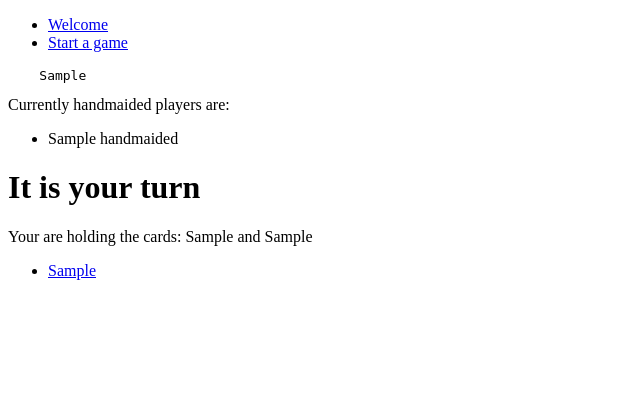
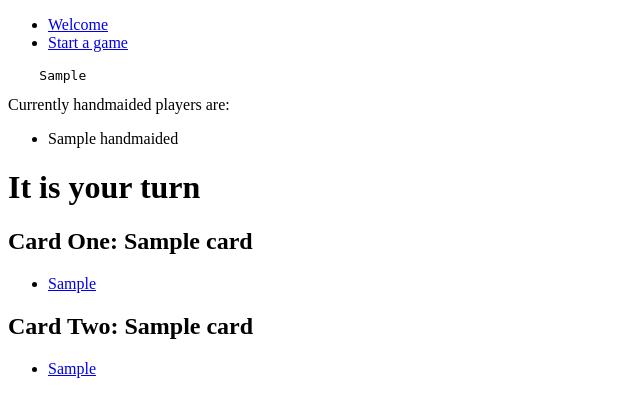
Before and after one commit to allanderek/love-letter-web, a Flask app: template app/templates/viewgame.html in a window 1280 px wide. Shown: the top 417 px of the page, without its empty margins (0-640 px from the left). Run offline with Flask 2, Linux system fonts and the light colour scheme; the template is opened without the code that fills it: most values are stand-ins (such as "Sample title", 1, 10 or a date in 2020); some libraries are stand-ins or nearby versions.

Commit message:
A bit more cleanup of the interface, you are now given two lists of possible moves, one for each card.

```diff
--- a/app/main.py
+++ b/app/main.py
@@ -2,6 +2,7 @@
 
 from enum import IntEnum
 import random
+from collections import namedtuple
 
 import unittest
 
@@ -13,7 +14,7 @@ from wtforms.validators import DataRequired, Email
 
 
 application = flask.Flask(__name__)
-application.secret_key = b'7a\xe1f\x17\xc9C\xcb*\x85\xc1\x95G\x97\x03\xa3D\xd3F\xcf\x03\xf3\x99>'
+application.secret_key = b'7a\xe1f\x17\xc9C\xcb*\x85\xc1\x95G\x97\x03\xa3D\xd3F\xcf\x03\xf3\x99>'  # noqa
 application.live_server_port = 5000
 
 
@@ -98,14 +99,14 @@ def viewgame(game_no, secret):
         player = ''  # This way it won't be this player's turn.
     if not game.is_game_finished() and game.on_turn[0] == player:
         possible_moves = game.available_moves()
-        on_turn = game.on_turn
+        your_hand = None  # The viewgame will use the possible_moves instead
     else:
-        possible_moves = []
-        on_turn = None
+        possible_moves = None
+        your_hand = game.hands.get(player, None)  # Might not be in the game.
     return flask.render_template('viewgame.html', db_game=db_game,
-                                 secret=secret, on_turn=on_turn,
-                                 your_hand=game.hands.get(player, None),
-                                 possible_moves=possible_moves)
+                                 secret=secret, possible_moves=possible_moves,
+                                 your_hand=your_hand
+                                 )
 
 @application.route('/playcard/<int:game_no>/<int:secret>/<int:card>')
 @application.route('/playcard/<int:game_no>/<int:secret>/<int:card>/<nom_player>')
@@ -202,6 +203,9 @@ class Move(object):
                               nom_player,
                               nom_card])
         return log_entry
+
+
+PossibleMoves = namedtuple('PossibleMove', ["card", "moves"])
 
 
 class Game(object):
@@ -357,10 +361,11 @@ class Game(object):
 
     def available_moves(self):
         player, card_one, card_two = self.on_turn
-        moves = self._available_moves_for_card(player, card_one, card_two)
-        if card_one != card_two:
-            moves += self._available_moves_for_card(player, card_two, card_one)
-        return moves
+        moves_one = self._available_moves_for_card(player, card_one, card_two)
+        pmoves_one = PossibleMoves(card=card_one, moves=moves_one)
+        moves_two = self._available_moves_for_card(player, card_two, card_one)
+        pmoves_two = PossibleMoves(card=card_two, moves=moves_two)
+        return (pmoves_one, pmoves_two)
 
     def play_turn(self, move_string):
         self.play_move(self.parse_action(move_string))
@@ -961,7 +966,8 @@ class SelfConsistency(unittest.TestCase):
         for _ in range(limit):
             if game.is_game_finished():
                 break
-            possible_moves = game.available_moves()
+            pmoves_one, pmoves_two = game.available_moves()
+            possible_moves = pmoves_one.moves + pmoves_two.moves
             game.play_move(random.choice(possible_moves))
         return game
 
--- a/app/templates/viewgame.html
+++ b/app/templates/viewgame.html
@@ -36,15 +36,30 @@ Currently handmaided players are:
     {% endfor %}
 </ul>
 
-{% if on_turn is not none %}
+{% if possible_moves is not none %}
 <h1>It is your turn</h1>
-Your are holding the cards: {{on_turn[1]}} and {{on_turn[2]}}
-<ul>
-    {% for move in possible_moves %}
-        <li><span class='playable-move'><a href="{{url_for('playcard', game_no=db_game.game_id, secret=secret, card=move.card, nom_player=move.nominated_player, nom_card=move.nominated_card)}}">
-            {{move.to_log_string()}}</a></span></li>
+<h2>Card One: {{possible_moves[0].card}}</h2>
+    <ul>
+    {% for move in possible_moves[0].moves %}
+        <li><span class='playable-move'>
+            <a href="{{url_for('playcard', game_no=db_game.game_id,
+                               secret=secret, card=move.card,
+                               nom_player=move.nominated_player,
+                               nom_card=move.nominated_card)}}">{{move.to_log_string()}}</a></span>
+            </li>
     {% endfor %}
-</ul>
+    </ul>
+<h2>Card Two: {{possible_moves[1].card}}</h2>
+    <ul>
+    {% for move in possible_moves[1].moves %}
+        <li><span class='playable-move'>
+            <a href="{{url_for('playcard', game_no=db_game.game_id,
+                               secret=secret, card=move.card,
+                               nom_player=move.nominated_player,
+                               nom_card=move.nominated_card)}}">{{move.to_log_string()}}</a></span>
+            </li>
+    {% endfor %}
+    </ul>
 {% else %}
 It's not your turn.
    {% if your_hand is not none %}
```
